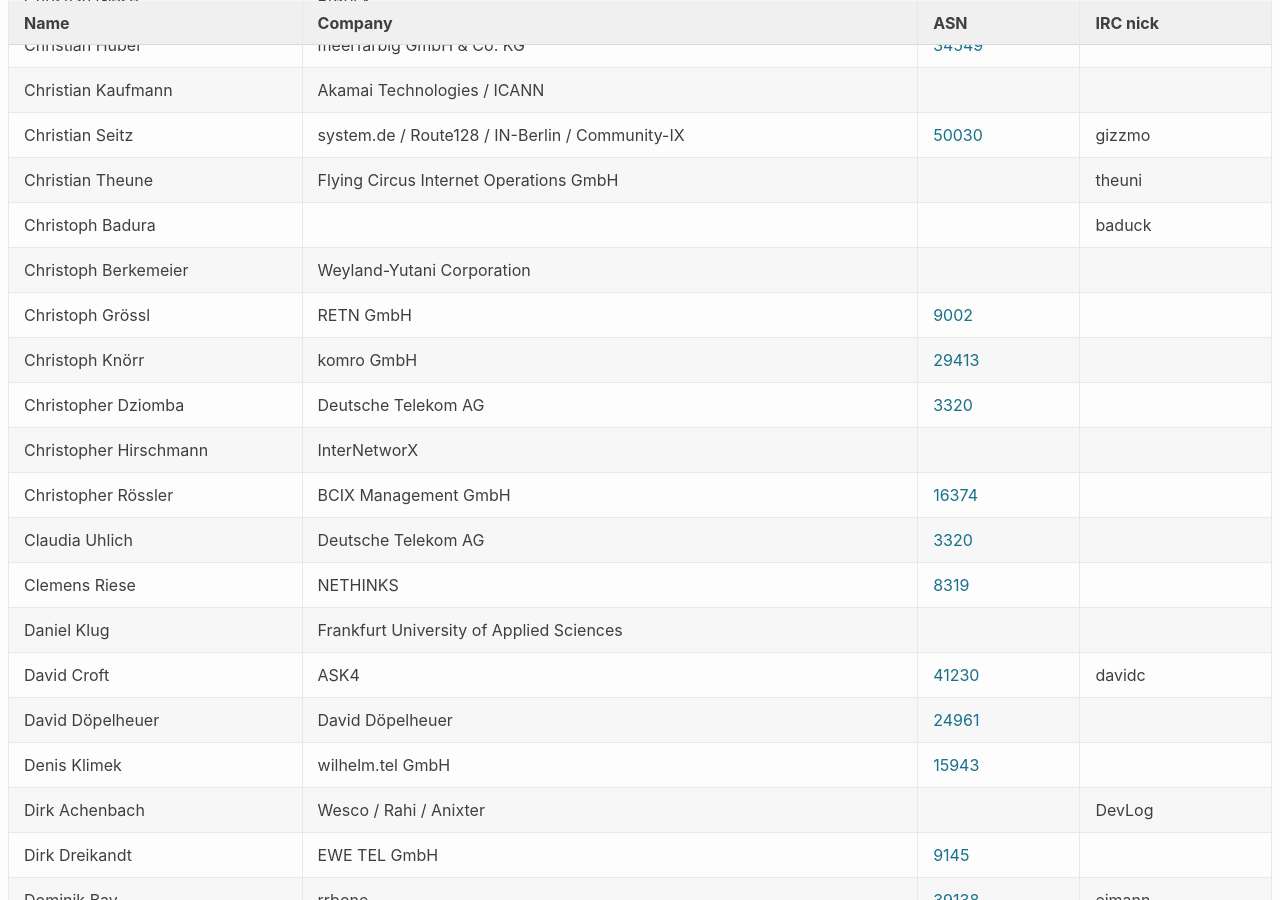
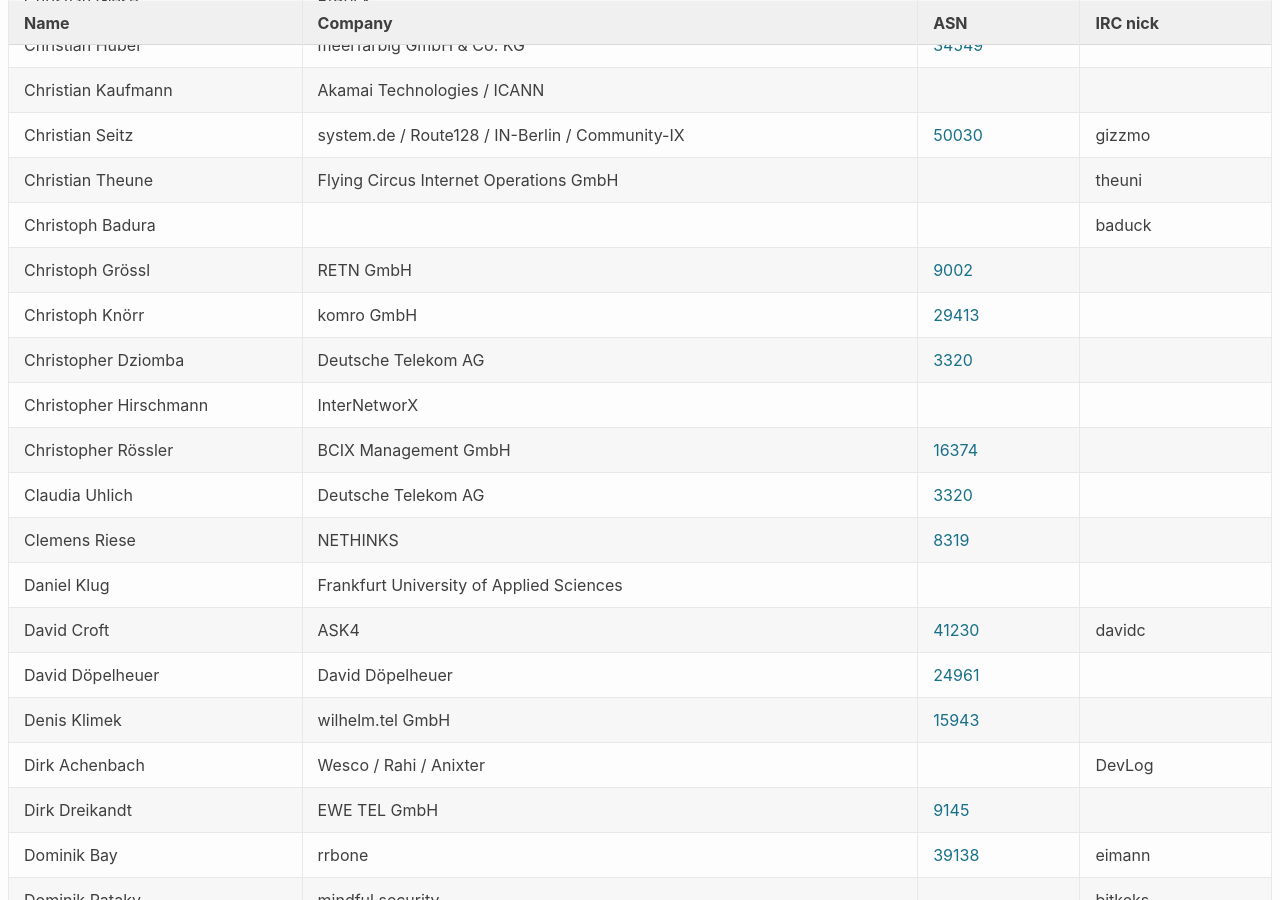
Before and after one commit to denog/pretix-attendeelist, a Jekyll site: the page built from denog15/index.md, in a window 1280 px wide and 900 px high, scrolled down 2134 px. Built offline with Jekyll 4.4.1, drawn with Linux system fonts in a browser that asks for light colours.

Commit message:
Latest data: Sat Oct 14 09:48:03 UTC 2023

```diff
--- a/_data/attendees_denog15_onsite.json
+++ b/_data/attendees_denog15_onsite.json
@@ -294,12 +294,6 @@
     "asn": null
   },
   {
-    "name": "Christoph Berkemeier",
-    "company": "Weyland-Yutani Corporation",
-    "irc": null,
-    "asn": null
-  },
-  {
     "name": "Christopher Dziomba",
     "company": "Deutsche Telekom AG",
     "irc": null,
```
